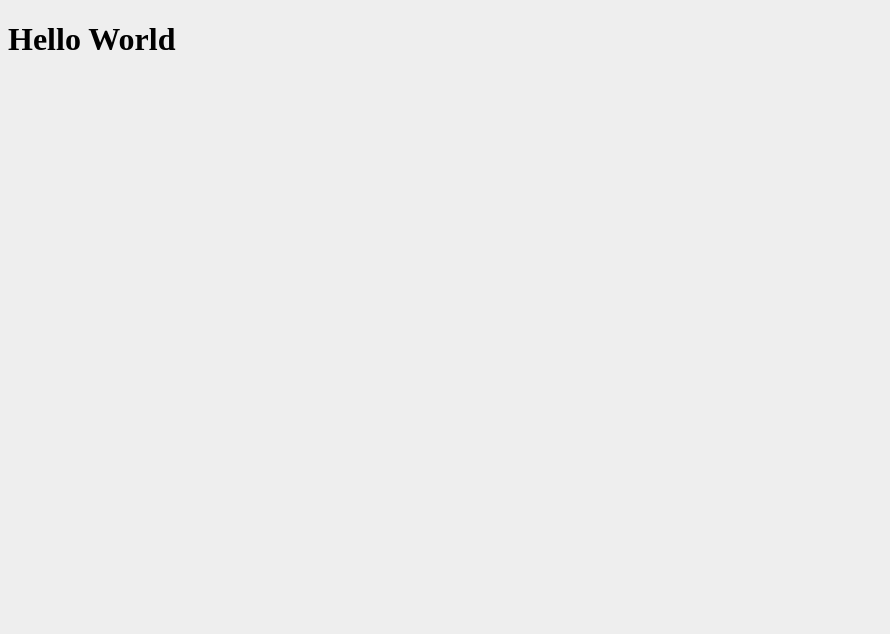
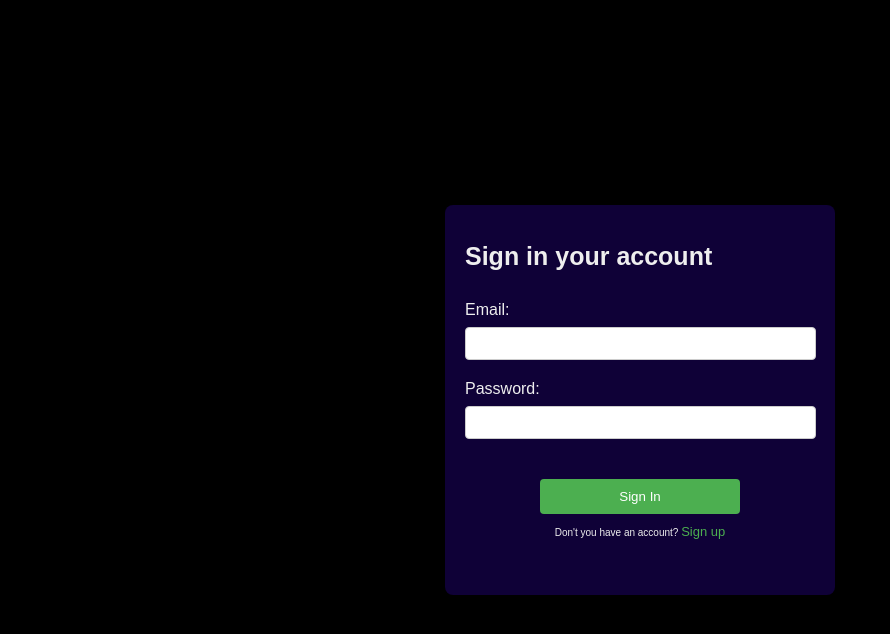
Before and after one commit to Iryu-0817/SiiD, a plain HTML site: page W8-output/データベースディレクトリ/index.html in a window 1280 px wide. Shown: the whole page, without its empty margins (0-890 px from the left). Drawn offline with Linux system fonts and the light colour scheme.

Commit message:
ログインフォームの作成

```diff
--- a/W8-output/データベースディレクトリ/index.html
+++ b/W8-output/データベースディレクトリ/index.html
@@ -8,7 +8,28 @@
     <link rel="stylesheet" href="./style.css">
 </head>
 <body>
-    <h1>Hello World</h1>
+    <div class="login-form">
+
+        <h1>Sign in your account</h1>
+
+        <form>
+            <div class="form-group">
+                <label for="email">Email:</label>
+                <input type="email" id="email" name="email" required>
+            </div>
+            <div class="form-group">
+                <label for="password">Password:</label>
+                <input type="password" id="password" name="password" required>
+            </div>
+        </form>
+        <div class="button">
+            <button type="submit">Sign In</button>
+        </div>
+        <div class="sign-in-link">
+            <p>Don't you have an account? <a href="#">Sign up</a> </p>
+        </div>
+    </div>
+
     <script src="./app.js"></script>
 </body>
 </html>
--- a/W8-output/データベースディレクトリ/style.css
+++ b/W8-output/データベースディレクトリ/style.css
@@ -1,3 +1,83 @@
 body {
-    background: #eee;
+    font-family: Arial, sans-serif;
+    background-color: black;
+    margin: 0;
+    display: flex;
+    align-items: center;
+    justify-content: center;
+    height: 100vh;
+
 }
+
+.login-form {
+    background-color: #0f0137;
+    padding: 20px;
+    border-radius: 8px;
+    box-shadow: 0 0 10px rgba(0, 0, 0, 0.1);
+    width: 350px;
+    height: 350px;
+    color: #eee;
+
+}
+
+.login-form > h1 {
+    /* padding: 20px; */
+    font-size: 25px;
+    margin-bottom: 30px;
+}
+
+.form-group {
+    margin-bottom: 20px;
+}
+
+label {
+    display: block;
+    font-weight: normal;
+    margin-bottom: 8px;
+}
+
+input {
+    width: 95%;
+    padding: 8px;
+    border: 1px solid #ccc;
+    border-radius: 4px;
+}
+
+button {
+    background-color: #4caf50;
+    /* margin: 0 auto; */
+    color: #fff;
+    padding: 10px;
+    border: none;
+    border-radius: 4px;
+    cursor: pointer;
+    width: 200px;
+    margin-top: 20px;
+}
+
+.button {
+    text-align: center;
+}
+
+button:hover {
+    background-color: #45a049;
+}
+
+.sign-in-link {
+    margin-top: 10px;
+    text-align: center;
+}
+
+.sign-in-link > p {
+    font-size: 10px;
+}
+
+.sign-in-link a {
+    color: #4caf50;
+    text-decoration: none;
+    font-size: 13px;
+}
+
+.sign-in-link a:hover {
+    text-decoration: underline;
+}
```
